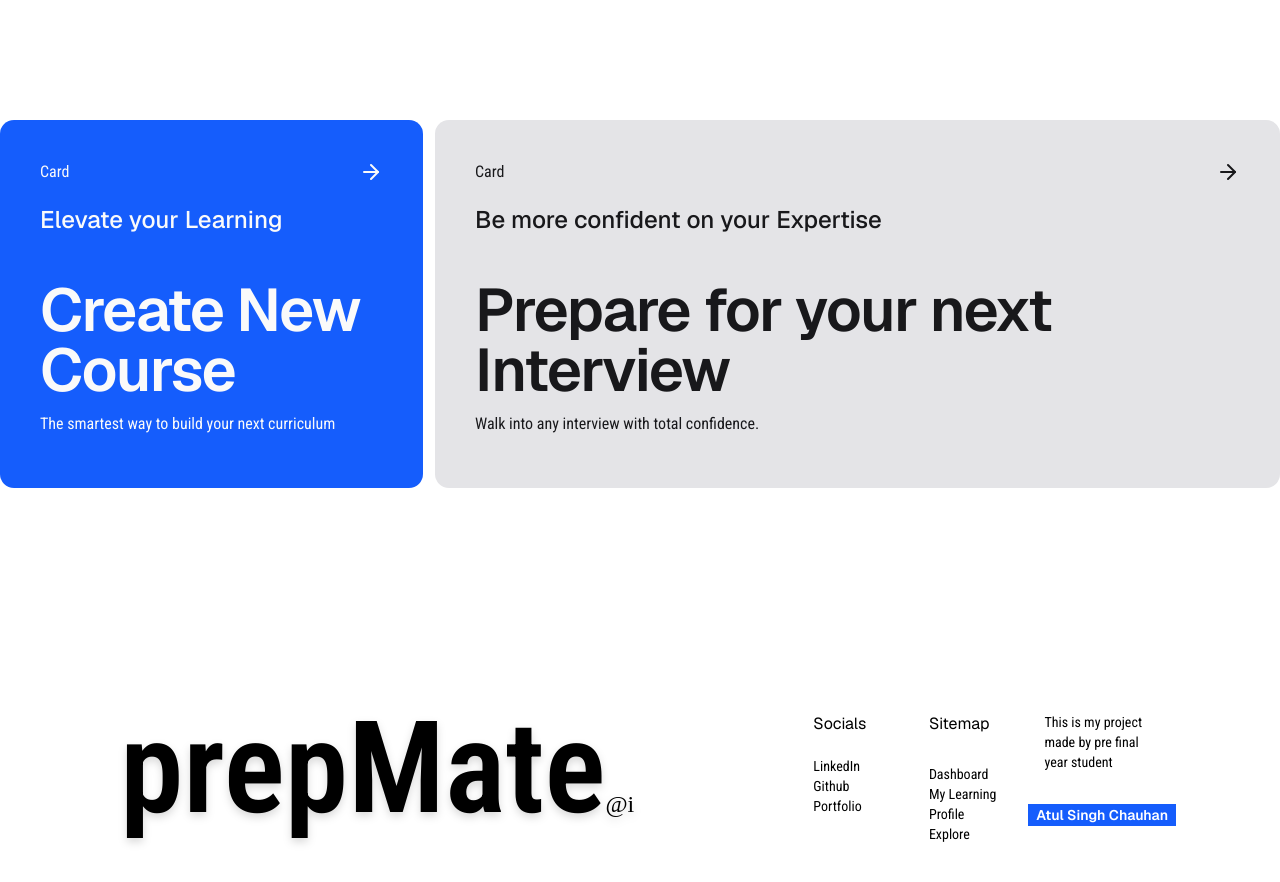
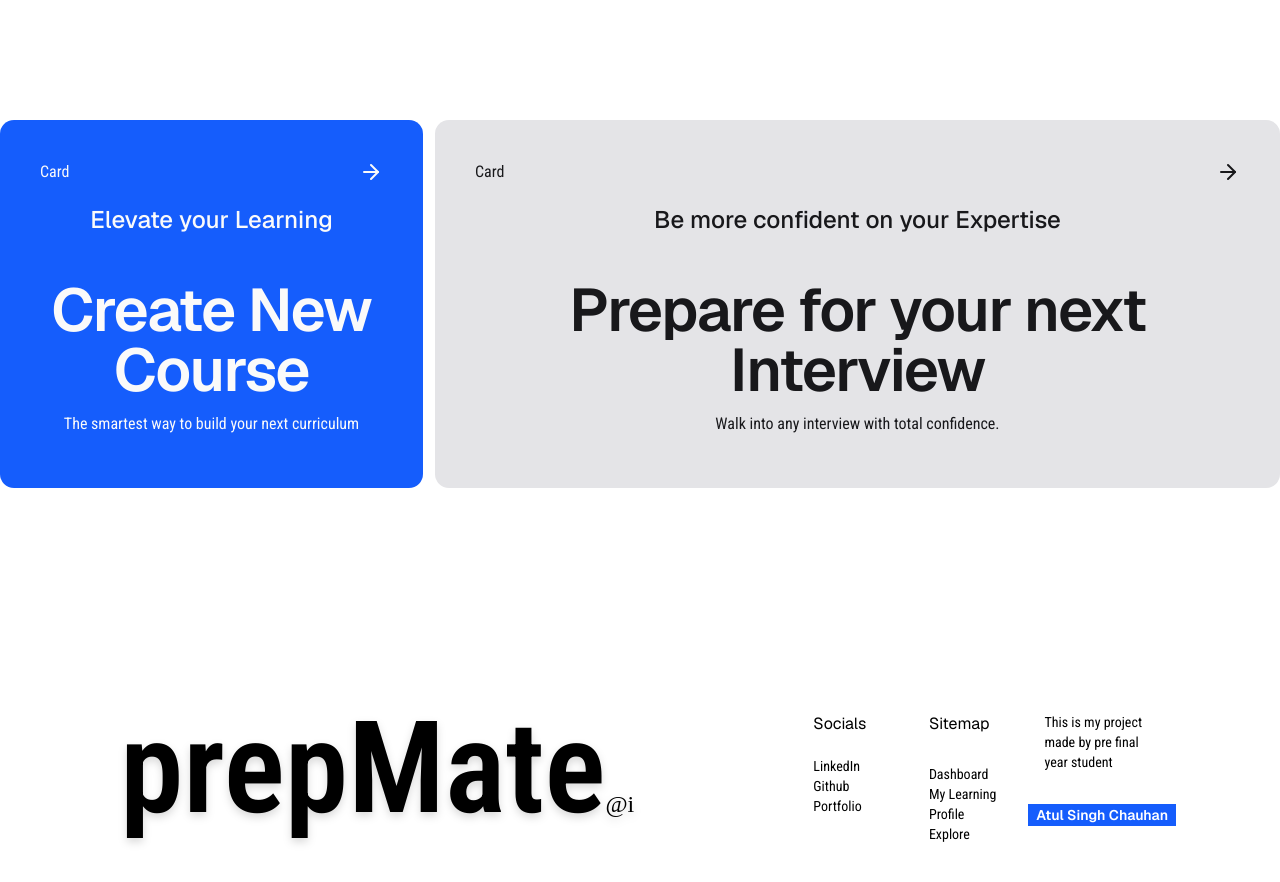
Before and after one commit to seriesatul/prepmate-ai-project, a Next.js app: page / in a window 1280 px wide. Shown: the part 4660-5542 px from the top of the page. Built offline with nearby package versions, Linux system fonts and the light colour scheme; no server answers; the database is empty; a web font is replaced by a local one.

Commit message:
course section complete

```diff
--- a/app/components/Card.jsx
+++ b/app/components/Card.jsx
@@ -3,7 +3,7 @@ import { ArrowRight } from 'lucide-react'
 
 function Card({width,headingFirst,headingSecond,paragraph,background,foreground}) {
   return (
-    <div className={` flex flex-col justify-between ${background} ${foreground} h-[23rem] p-10 rounded-xl ${width}  `}>
+    <button className={` flex flex-col justify-between ${background} ${foreground} h-[23rem] p-10 rounded-xl ${width}  `}>
     <div className='w-full'>
           <div className=' w-full justify-between items-center flex'>
           <h1>Card</h1>
@@ -18,7 +18,7 @@ function Card({width,headingFirst,headingSecond,paragraph,background,foreground}
      </div>
 
 
-    </div>
+    </button>
   )
 }
 
--- a/app/components/Cards.jsx
+++ b/app/components/Cards.jsx
@@ -7,7 +7,9 @@ function Cards() {
     <div className='w-full'>
         <div className='max-w-screen-xl mx-auto py-20 flex gap-3'>
 
-                 <Card width={"basis-1/3"} headingFirst={"Elevate your Learning"} headingSecond={"Create New Course"} paragraph={"The smartest way to build your next curriculum"} background={"bg-blue-600"} foreground={"text-zinc-50"}/>
+                  <AddNewCourseDialogBox>
+                     <Card width={"basis-1/3"} headingFirst={"Elevate your Learning"} headingSecond={"Create New Course"} paragraph={"The smartest way to build your next curriculum"} background={"bg-blue-600"} foreground={"text-zinc-50"}/>
+                  </AddNewCourseDialogBox>
 
 
 
--- a/app/my-learning/page.jsx
+++ b/app/my-learning/page.jsx
@@ -28,6 +28,7 @@ const MyLearningPage = () => {
 
     return (
         <div className="p-4 sm:p-8 bg-gray-50 min-h-full">
+
             <div className="max-w-7xl mx-auto">
                 {/* --- Header --- */}
                 <div className="mb-8">
--- a/app/workspace/page.jsx
+++ b/app/workspace/page.jsx
@@ -9,7 +9,8 @@ import CourseList from './_component/CourseList'
 const workspace = (children) => {
   return (
     <div>
-       <CourseList/>
+      <Sidebar/>
+      <CourseList/>
     </div>
   )
 }
```
